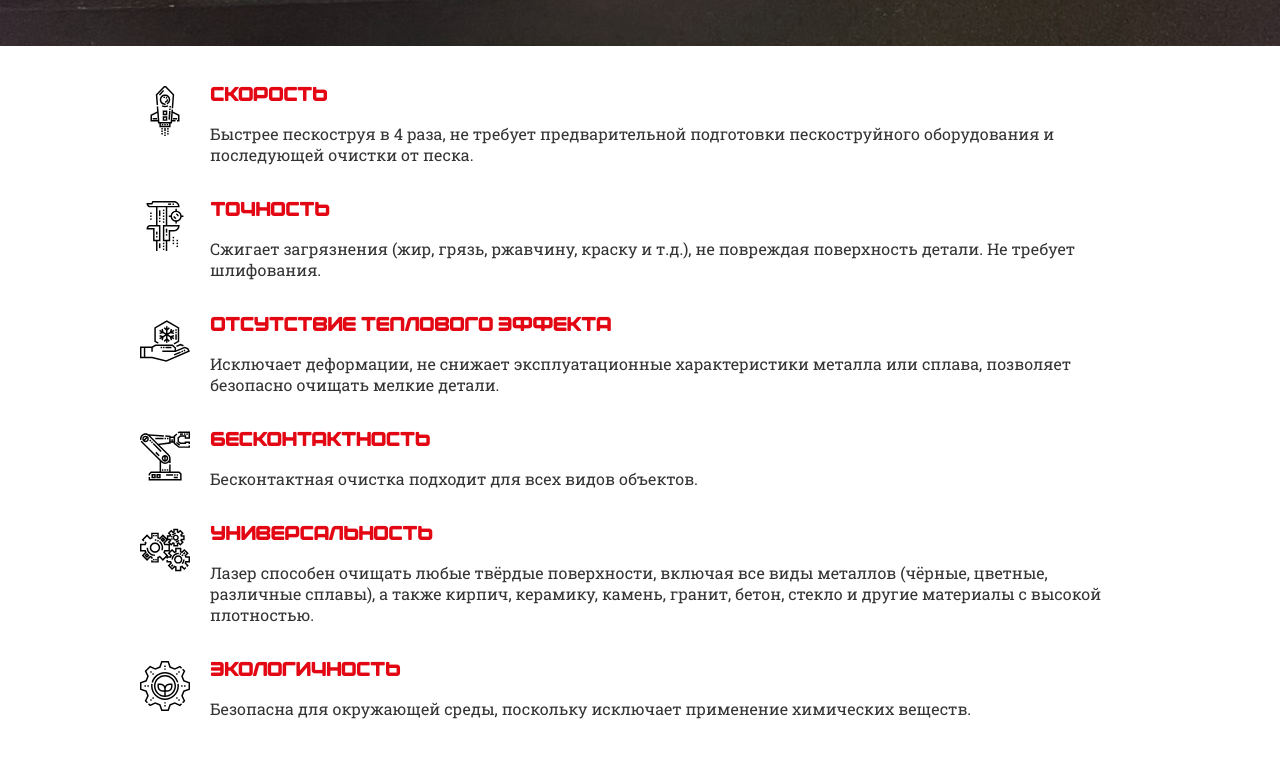
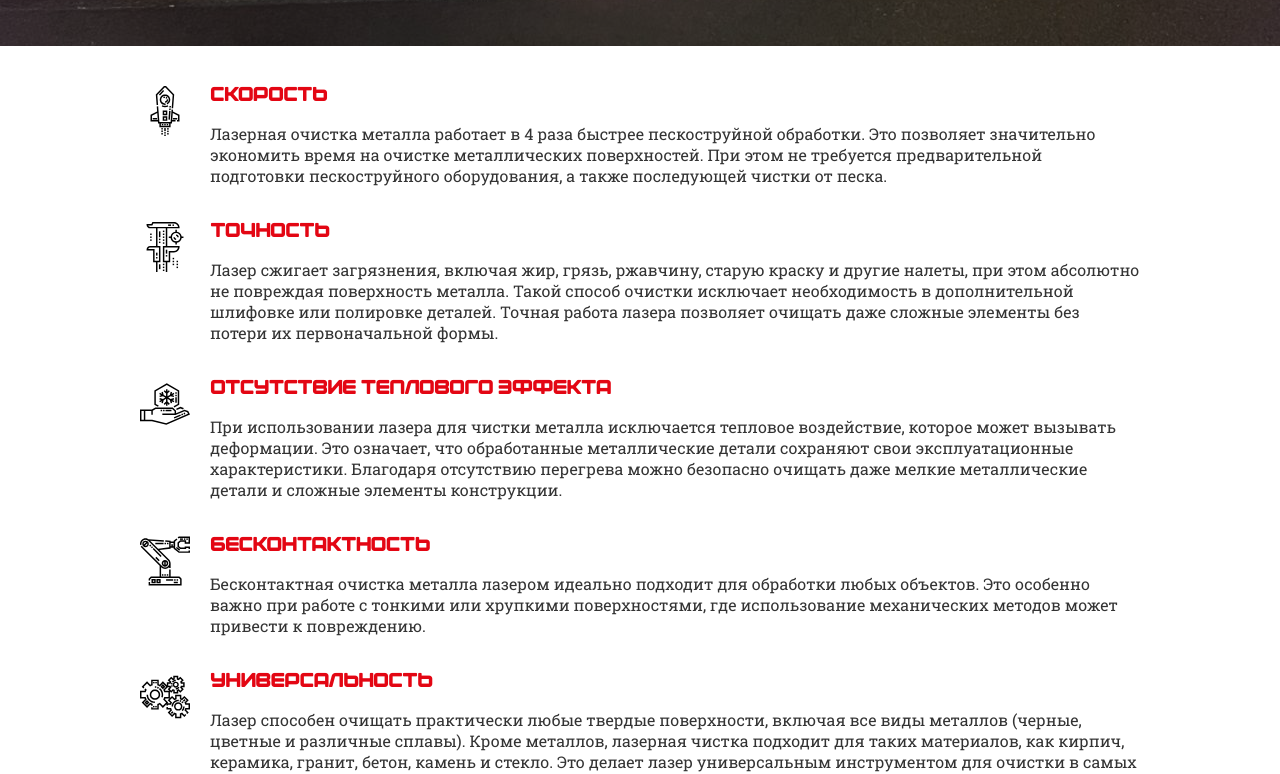
Before and after one commit to xSAPSANx/LaserTime, a React (Vite) app: page / in a window 1280 px wide. Shown: the part 562-1336 px from the top of the page. Built offline with nearby package versions, Linux system fonts and the light colour scheme.

Commit message:
change text

```diff
--- a/src/components/Advantages/index.tsx
+++ b/src/components/Advantages/index.tsx
@@ -6,35 +6,35 @@ export const FeaturesBlock = () => {
 			icon: '/assets/fast.svg',
 			title: 'Скорость',
 			description:
-				'Быстрее пескоструя в 4 раза, не требует предварительной подготовки пескоструйного оборудования и последующей очистки от песка.',
+				'Лазерная очистка металла работает в 4 раза быстрее пескоструйной обработки. Это позволяет значительно экономить время на очистке металлических поверхностей. При этом не требуется предварительной подготовки пескоструйного оборудования, а также последующей чистки от песка.',
 		},
 		{
 			icon: '/assets/circle.svg',
 			title: 'Точность',
 			description:
-				'Сжигает загрязнения (жир, грязь, ржавчину, краску и т.д.), не повреждая поверхность детали. Не требует шлифования.',
+				'Лазер сжигает загрязнения, включая жир, грязь, ржавчину, старую краску и другие налеты, при этом абсолютно не повреждая поверхность металла. Такой способ очистки исключает необходимость в дополнительной шлифовке или полировке деталей. Точная работа лазера позволяет очищать даже сложные элементы без потери их первоначальной формы.',
 		},
 		{
 			icon: '/assets/cold.svg',
 			title: 'Отсутствие теплового эффекта',
 			description:
-				'Исключает деформации, не снижает эксплуатационные характеристики металла или сплава, позволяет безопасно очищать мелкие детали.',
+				'При использовании лазера для чистки металла исключается тепловое воздействие, которое может вызывать деформации. Это означает, что обработанные металлические детали сохраняют свои эксплуатационные характеристики. Благодаря отсутствию перегрева можно безопасно очищать даже мелкие металлические детали и сложные элементы конструкции.',
 		},
 		{
 			icon: '/assets/robohand.svg',
 			title: 'Бесконтактность',
-			description: 'Бесконтактная очистка подходит для всех видов объектов.',
+			description: 'Бесконтактная очистка металла лазером идеально подходит для обработки любых объектов. Это особенно важно при работе с тонкими или хрупкими поверхностями, где использование механических методов может привести к повреждению.',
 		},
 		{
 			icon: '/assets/newtech.svg',
 			title: 'Универсальность',
 			description:
-				'Лазер способен очищать любые твёрдые поверхности, включая все виды металлов (чёрные, цветные, различные сплавы), а также кирпич, керамику, камень, гранит, бетон, стекло и другие материалы с высокой плотностью.',
+				'Лазер способен очищать практически любые твердые поверхности, включая все виды металлов (черные, цветные и различные сплавы). Кроме металлов, лазерная чистка подходит для таких материалов, как кирпич, керамика, гранит, бетон, камень и стекло. Это делает лазер универсальным инструментом для очистки в самых разных сферах: от промышленности до реставрации.',
 		},
 		{
 			icon: '/assets/ecolog.svg',
 			title: 'Экологичность',
-			description: 'Безопасна для окружающей среды, поскольку исключает применение химических веществ.',
+			description: 'Лазерная очистка металлических поверхностей абсолютно безопасна для окружающей среды. Она не требует применения химических веществ, а значит, не загрязняет воздух, почву и воду. Отсутствие отходов и вредных выбросов делает лазерный способ экологически чистым и подходящим для использования даже в закрытых помещениях.',
 		},
 	]
 	return (
```
